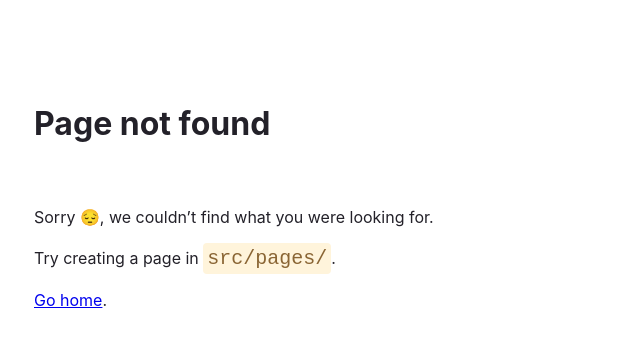
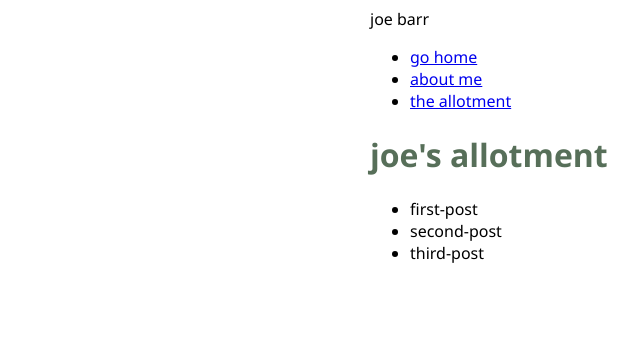
Before and after one commit to joejbarr/jb-website--gatsby2022, a Gatsby site: page /blog in a window 1280 px wide. Before the commit this address had no page. Shown: the whole page, without its empty margins (70-710 px from the left). Built offline with nearby package versions, Linux system fonts and the light colour scheme; Gatsby itself is replaced by a stand-in of ours.

Commit message:
Finished Gatsby Tutorial Part 4

```diff
--- a/gatsby-config.js
+++ b/gatsby-config.js
@@ -1,10 +1,17 @@
 module.exports = {
   siteMetadata: {
-    title: `test gatsby`,
+    title: `joe barr`,
     siteUrl: `https://www.yourdomain.tld`,
   },
   plugins: [
     "gatsby-plugin-image",
     "gatsby-plugin-sharp",
+    {
+      resolve: "gatsby-source-filesystem",
+      options: {
+        name: `allotment`,
+        path: `${__dirname}/blog`,
+      }
+    },
   ],
 }
--- a/src/components/layout.js
+++ b/src/components/layout.js
@@ -1,16 +1,29 @@
 import * as React from 'react'
-import { Link } from 'gatsby'
+import { Link, useStaticQuery, graphql } from 'gatsby'
 import {
   container,
   heading,
   navLinks,
   navLinkItem,
-  navLinkText
+  navLinkText,
+  siteTitle
 } from './layout.module.css'
 
 const Layout = ({ pageTitle, children }) => {
+
+  const data = useStaticQuery(graphql`
+    query {
+      site {
+        siteMetadata {
+          title
+      }
+    }
+  }
+ `)
+
   return (
     <div className={container}>
+    <header className={siteTitle}>{data.site.siteMetadata.title}</header>
       <nav>
         <ul className={navLinks}>
           <li className={navLinkItem}>
@@ -21,6 +34,10 @@ const Layout = ({ pageTitle, children }) => {
             <Link to="/about" className={navLinkText}>about me
             </Link>
             </li>
+          <li className={navLinkItem}>
+            <Link to="/blog" className={navLinkText}>the allotment
+            </Link>
+          </li>
         </ul>
       </nav>
       <main>
--- a/src/components/layout.module.css
+++ b/src/components/layout.module.css
@@ -22,3 +22,9 @@
     margin: auto;
     width: 600px;
   }
+  .site-title {
+    font-size: 3rem;
+    color: rgb(55, 68, 50);
+    font-weight: 700;
+    margin: 0;
+  }
--- /dev/null
+++ b/src/components/seo.js
@@ -0,0 +1,18 @@
+import * as React from 'react'
+import { graphql, useStaticQuery } from 'gatsby'
+const Seo = ({ title }) => {
+  const data = useStaticQuery(graphql`
+    query {
+      site {
+        siteMetadata {
+          title
+        }
+      }
+    }
+  `)
+  return (
+    <title>{title} | {data.site.siteMetadata.title}</title>
+  )
+}
+
+export default Seo
--- a/src/pages/about.js
+++ b/src/pages/about.js
@@ -1,5 +1,6 @@
 import * as React from 'react'
 import Layout from '../components/layout'
+import Seo from '../components/seo'
 
 const AboutPage = () => {
   return (
@@ -9,6 +10,6 @@ const AboutPage = () => {
   )
 }
 
-export const Head = () => <title>about</title>
+export const Head = () => <Seo title="about" />
 
 export default AboutPage
--- /dev/null
+++ b/src/pages/blog.js
@@ -0,0 +1,33 @@
+import * as React from 'react'
+import Layout from '../components/layout'
+import Seo from '../components/seo'
+import { graphql } from 'gatsby'
+
+const BlogPage = ({ data }) => {
+    return (
+        <Layout pageTitle="joe's allotment">
+            <ul>
+                {
+                data.allFile.nodes.map(node => (
+                    <li key={node.name}>
+                    {node.name}
+                    </li>
+                ))
+                }
+            </ul>
+        </Layout>
+    )
+}
+
+export const query = graphql`
+query {
+    allFile {
+      nodes {
+        name
+      }
+    }
+}
+`
+
+export const Head = () => <Seo title="the allotment" />
+export default BlogPage
--- a/src/pages/index.js
+++ b/src/pages/index.js
@@ -2,6 +2,7 @@ import * as React from 'react'
 import Layout from '../components/layout'
 import { StaticImage } from 'gatsby-plugin-image'
 import { largeImgWidth } from '../components/layout.module.css'
+import Seo from '../components/seo'
 
 const IndexPage = () => {
   return (
@@ -15,6 +16,6 @@ const IndexPage = () => {
   )
 }
 
-export const Head = () => <title>home</title>
+export const Head = () => <Seo title="home" />
 
 export default IndexPage
```
Also changed, not shown: blog/first-post.mdx (added), blog/second-post.mdx (added), blog/third-post.mdx (added), 2 other files.
